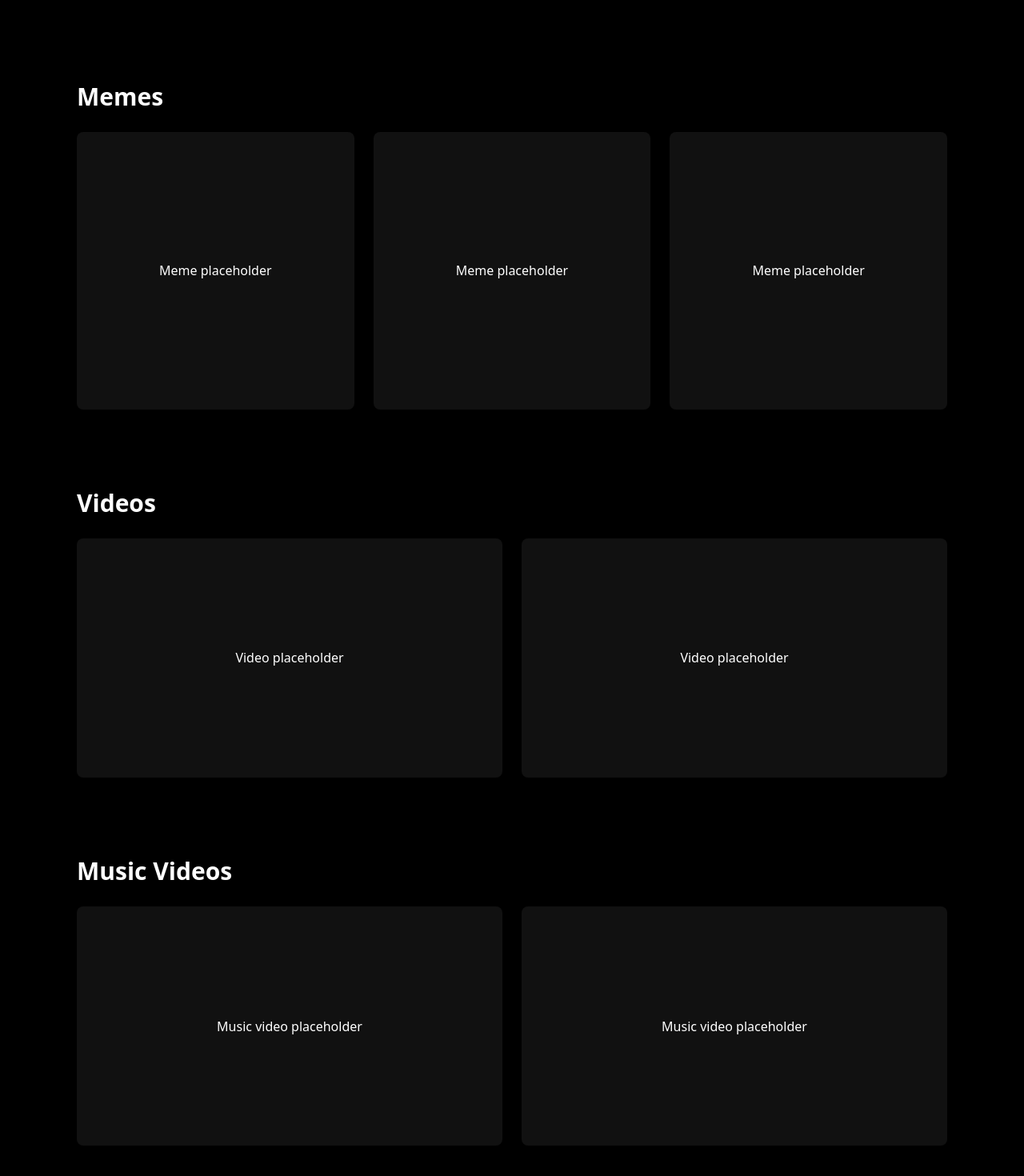
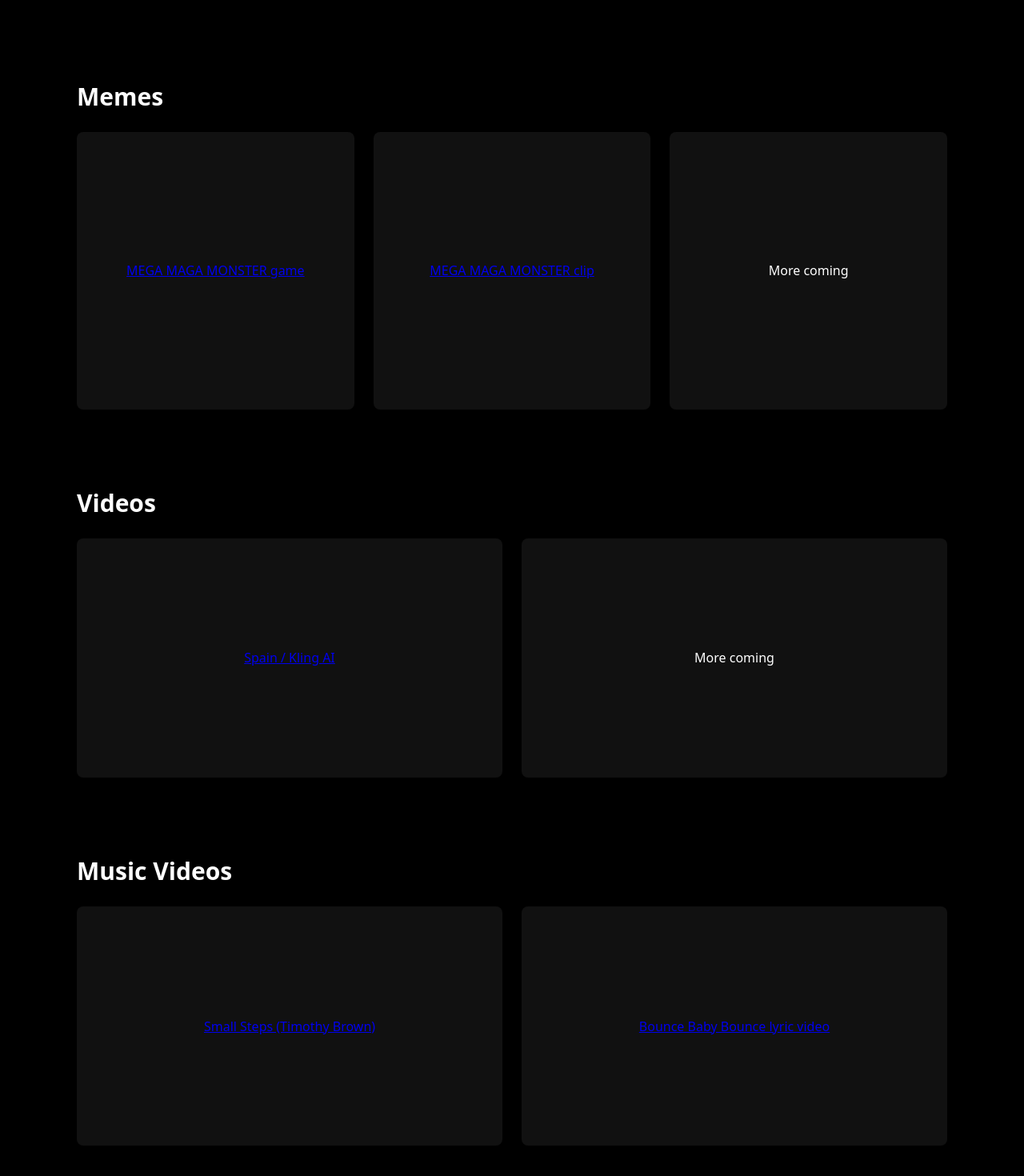
Before and after one commit to djpowers69/dj-powers-showcase, a Next.js app: page / in a window 1280 px wide. Shown: the part 268-1738 px from the top of the page at 80% size. Built offline with nearby package versions, Linux system fonts and the light colour scheme.

Commit message:
Replace placeholders with real recent content

```diff
--- a/app/page.tsx
+++ b/app/page.tsx
@@ -9,25 +9,35 @@ export default function Home() {
       <section id="memes">
         <h2>Memes</h2>
         <div className="grid grid-3">
-          <div className="card">Meme placeholder</div>
-          <div className="card">Meme placeholder</div>
-          <div className="card">Meme placeholder</div>
+          <a href="https://x.com/DJpowers69/status/2109740593098494313" target="_blank" rel="noreferrer" className="card">
+            MEGA MAGA MONSTER game
+          </a>
+          <a href="https://x.com/DJpowers69/status/2109137106027368699" target="_blank" rel="noreferrer" className="card">
+            MEGA MAGA MONSTER clip
+          </a>
+          <div className="card">More coming</div>
         </div>
       </section>
 
       <section id="videos">
         <h2>Videos</h2>
         <div className="grid grid-2">
-          <div className="card card-video">Video placeholder</div>
-          <div className="card card-video">Video placeholder</div>
+          <a href="https://x.com/DJpowers69/status/2108700848180355370" target="_blank" rel="noreferrer" className="card card-video">
+            Spain / Kling AI
+          </a>
+          <div className="card card-video">More coming</div>
         </div>
       </section>
 
       <section id="music">
         <h2>Music Videos</h2>
         <div className="grid grid-2">
-          <div className="card card-video">Music video placeholder</div>
-          <div className="card card-video">Music video placeholder</div>
+          <a href="https://x.com/DJpowers69/status/2110080490233593934" target="_blank" rel="noreferrer" className="card card-video">
+            Small Steps (Timothy Brown)
+          </a>
+          <a href="https://x.com/DJpowers69/status/2108269069124460635" target="_blank" rel="noreferrer" className="card card-video">
+            Bounce Baby Bounce lyric video
+          </a>
         </div>
       </section>
     </main>
```
